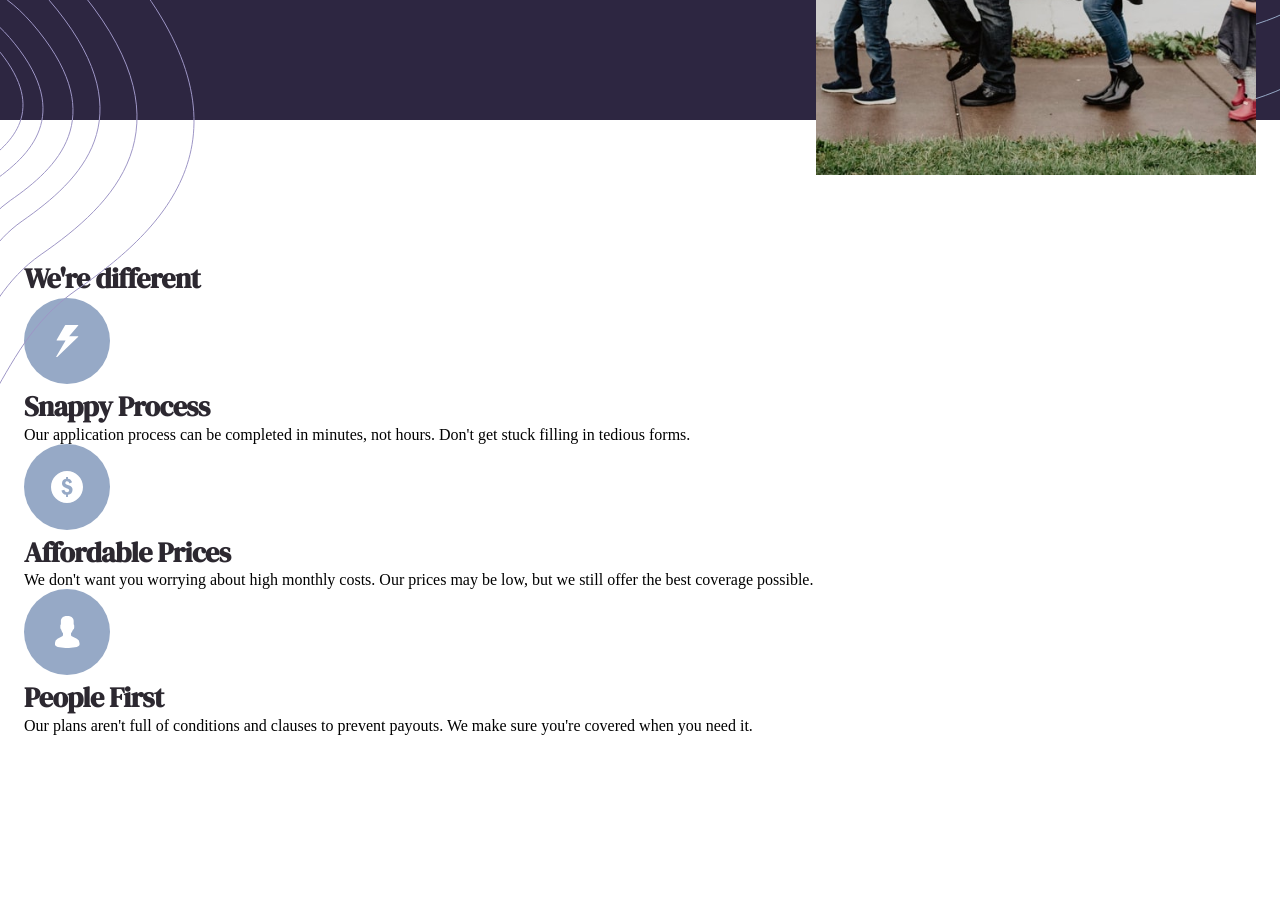
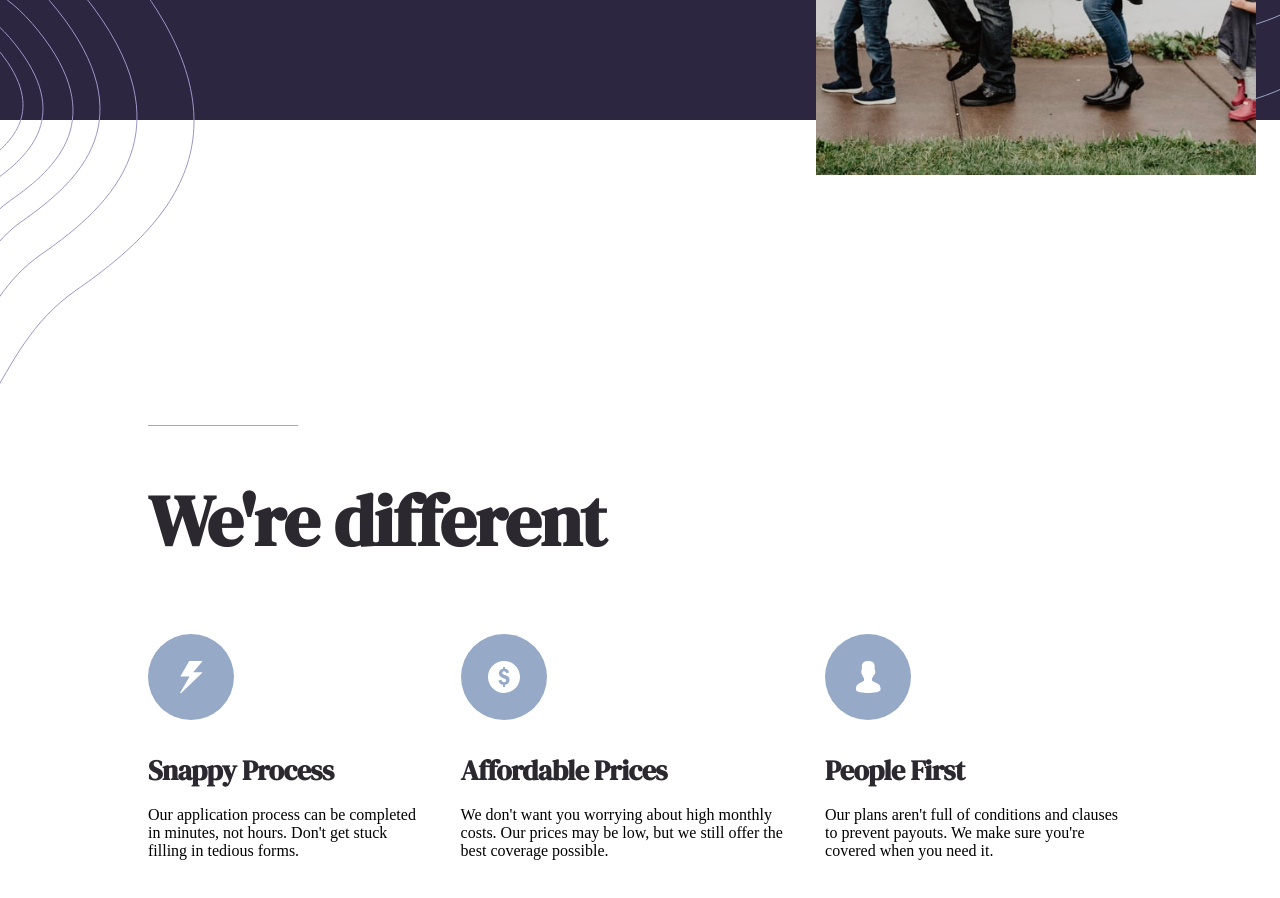
Before and after one commit to frontend-rustyff12/insure-landing-page, a Next.js app: page / in a window 1280 px wide. Shown: the part 560-1458 px from the top of the page. Built offline with nearby package versions, Linux system fonts and the light colour scheme.

Commit message:
Start of main layout

```diff
--- a/src/app/globals.css
+++ b/src/app/globals.css
@@ -27,6 +27,7 @@
 html,
 body {
   min-height: 100vh;
+  overflow-x: hidden;
 }
 
 /* Typeography */
--- a/src/components/Card.tsx
+++ b/src/components/Card.tsx
@@ -1,4 +1,6 @@
 import Image from "next/image";
+import "./styles/Main.css";
+
 export default function Card({
   title,
   text,
--- a/src/components/Main.tsx
+++ b/src/components/Main.tsx
@@ -14,7 +14,7 @@ export default function Main({ data }: MainProps) {
   return (
     <div className="main-content">
       <div className="main-wrapper">
-        <h3>We're different</h3>
+        <h2>We're different</h2>
         <section className="card-container">
           {data.map((item, index) => (
             <Card
--- a/src/components/styles/Hero.css
+++ b/src/components/styles/Hero.css
@@ -1,18 +1,3 @@
-:root {
-  --white: #ffffff;
-  --black: #000000;
-  --gray-950: #2c2830;
-  --gray-700: #837d88;
-  --gray-200: #dadada;
-  --gray-50: #fafafa;
-  --blue-950: #2d2641;
-  --blue-500: #96a9c6;
-  --pink-400: #c396c6;
-  --purple-500: #9e96c6;
-  --main-font: "DM Serif Display", serif;
-  --secondary-font: "Karla", sans-serif;
-}
-
 .hero-img {
   position: relative;
   width: 100%;
@@ -157,7 +142,7 @@
 
 @media screen and (min-width: 1440px) {
   .hero-wrapper {
-    max-width: 1440px;
+    max-width: 1110px;
     margin: 0 auto;
     width: 100vw;
   }
--- a/src/components/styles/Main.css
+++ b/src/components/styles/Main.css
@@ -1,6 +1,96 @@
+:root {
+  --white: #ffffff;
+  --black: #000000;
+  --gray-950: #2c2830;
+  --gray-700: #837d88;
+  --gray-200: #dadada;
+  --gray-50: #fafafa;
+  --blue-950: #2d2641;
+  --blue-500: #96a9c6;
+  --pink-400: #c396c6;
+  --purple-500: #9e96c6;
+  --main-font: "DM Serif Display", serif;
+  --secondary-font: "Karla", sans-serif;
+}
+
 .main-content {
   padding: 140px 24px;
 }
 
 .main-wrapper {
+  position: relative;
+  padding-top: 40px;
+  display: flex;
+  flex-direction: column;
+  gap: 80px;
+  align-items: center;
 }
+
+.main-wrapper h2::before {
+  position: absolute;
+  content: "";
+  height: 1px;
+  width: 30%;
+  background-color: var(--pink-400);
+  top: 0;
+  left: 50%;
+  transform: translate(-50%);
+}
+
+.card-container {
+  display: flex;
+  flex-direction: column;
+  gap: 56px;
+}
+
+.card {
+  display: flex;
+  flex-direction: column;
+  align-items: center;
+  gap: 16px;
+  text-align: center;
+}
+
+.card img {
+  margin-bottom: 16px;
+}
+
+@media screen and (min-width: 768px) {
+  .main-content {
+    padding: 140px 148px;
+  }
+}
+
+@media screen and (min-width: 1024px) {
+  .main-content {
+    padding-top: 305px;
+  }
+  .main-wrapper {
+    align-items: start;
+    padding-top: 64px;
+  }
+
+  .main-wrapper h2::before {
+    width: 150px;
+    left: 0;
+    transform: translate(0);
+  }
+
+  .card-container {
+    flex-direction: row;
+    gap: 32px;
+  }
+
+  .card {
+    align-items: start;
+    text-align: left;
+  }
+}
+
+@media screen and (min-width: 1440px) {
+  .main-wrapper {
+    max-width: 1110px;
+    margin: 0 auto;
+    width: 100vw;
+  }
+}
```
